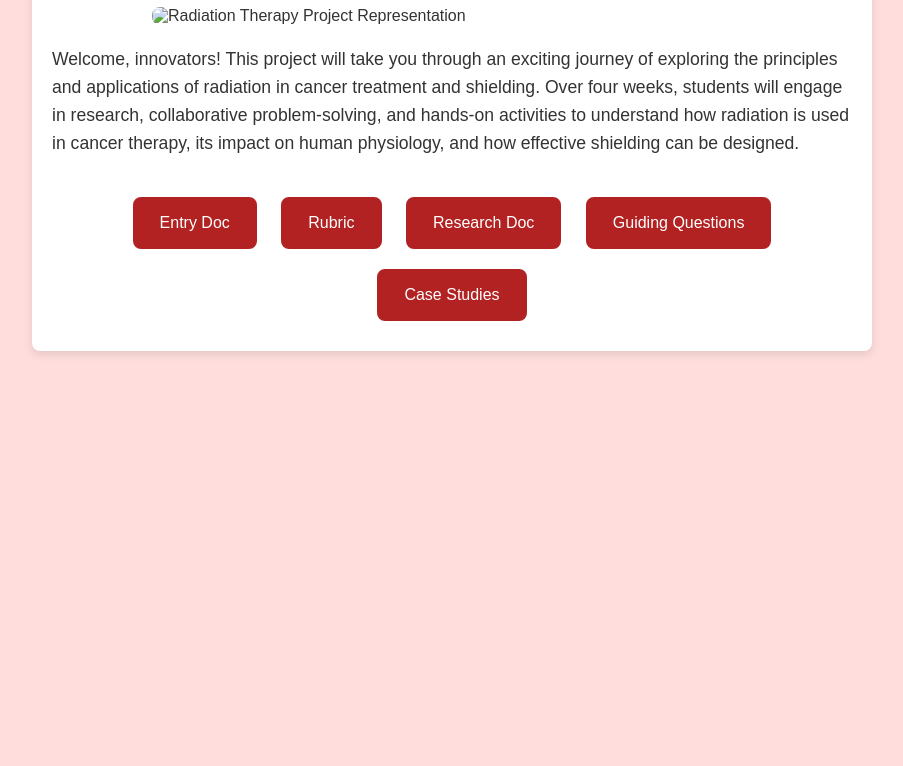
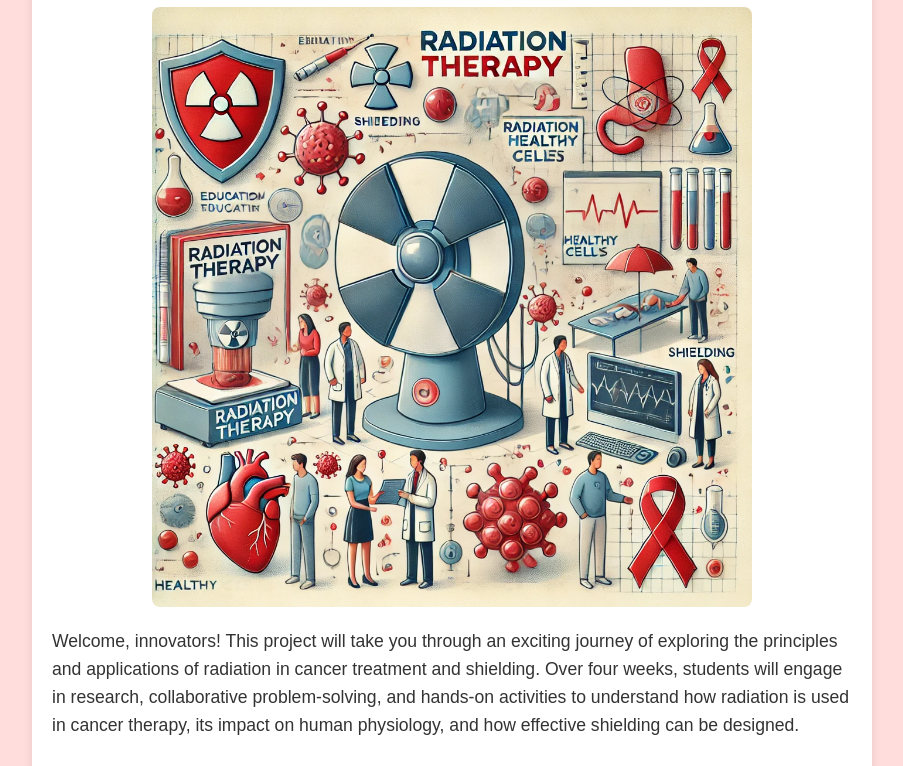
Before and after one commit to ebcox6/Radiation_Student_HCLA, a plain HTML site: page index.html in a window 1280 px wide. Shown: the part 180-946 px from the top of the page, without its empty margins (188-1091 px from the left). Before the commit the page ends 800 px from the top, so only its background shows below. Drawn offline with Linux system fonts and the light colour scheme.

Commit message:
Update index.html

```diff
--- a/index.html
+++ b/index.html
@@ -60,7 +60,7 @@
 <body>
     <div class="container">
         <h1>Exploring Radiation Therapy Project - Student Overview</h1>
-        <img src="images/radiation_therapy_project.webp" alt="Radiation Therapy Project Representation" class="image">
+        <img src="DALL·E 2024-11-05 15.08.20 - A visual representation of a radiation therapy project for students. It should depict concepts like radiation, shielding, medical equipment, and cance.webp" alt="Radiation Therapy Project Representation" class="image">
 
         <p>
             Welcome, innovators! This project will take you through an exciting journey of exploring the principles and applications of radiation in cancer treatment and shielding. Over four weeks, students will engage in research, collaborative problem-solving, and hands-on activities to understand how radiation is used in cancer therapy, its impact on human physiology, and how effective shielding can be designed.
```
